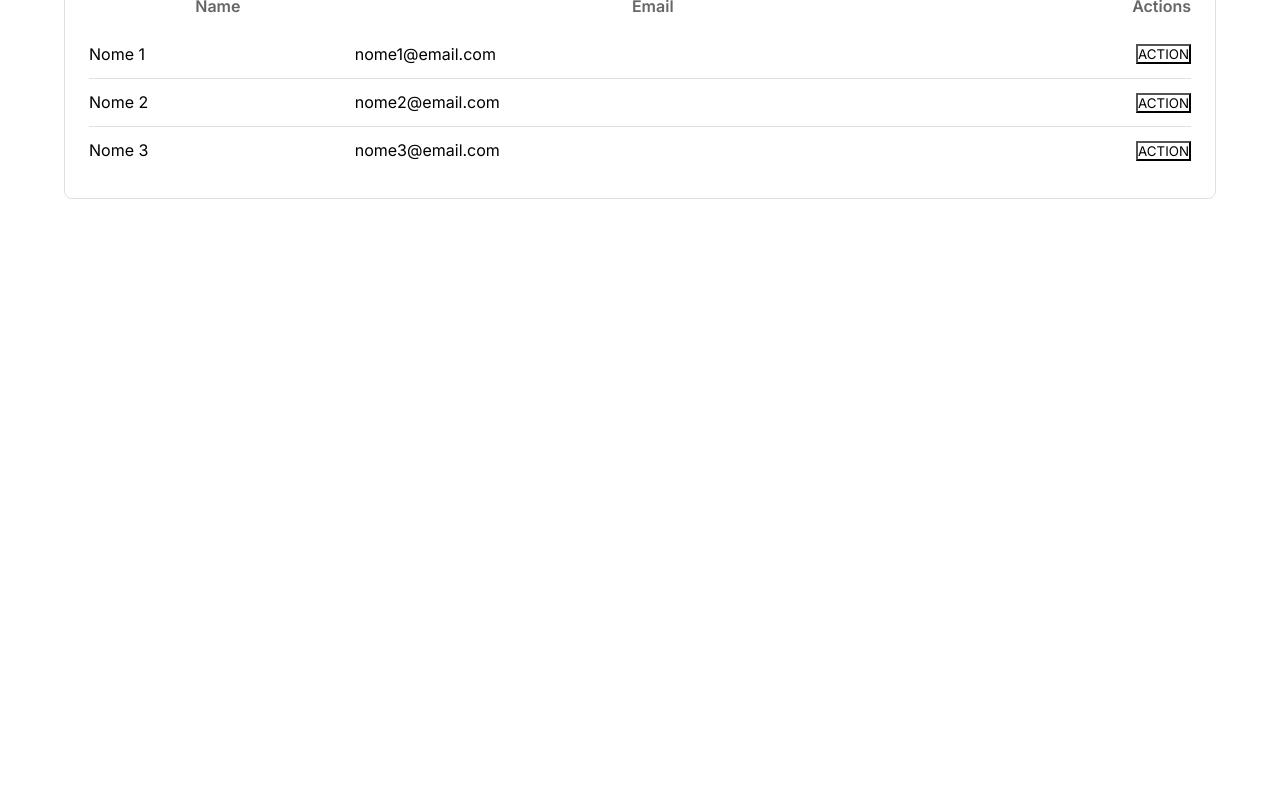
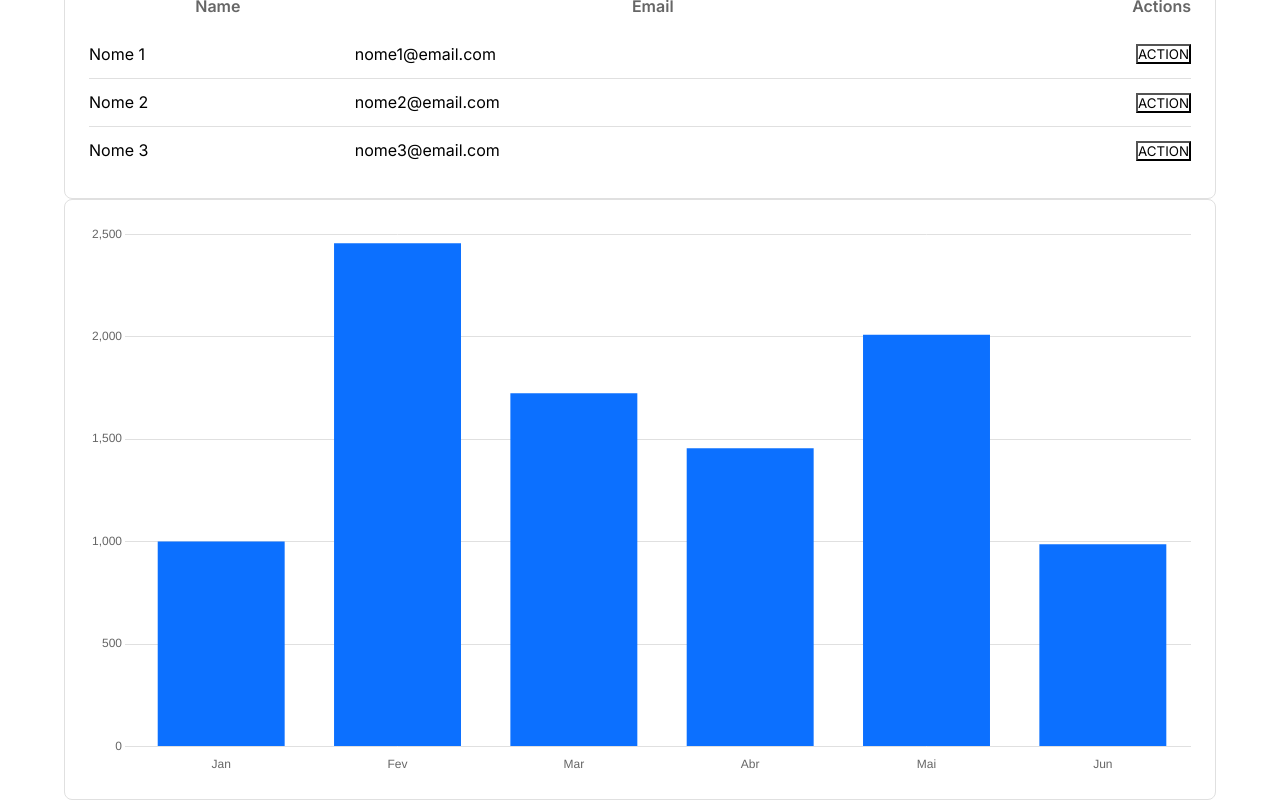
Before and after one commit to KennedyRamos/nedy-sales-dashboard-krs, a React (Vite) app: page /home in a window 1280 px wide. Shown: the part 441-1241 px from the top of the page. Before the commit the page ends 800 px from the top, so only its background shows below. Built offline with nearby package versions, Linux system fonts and the light colour scheme.

Commit message:
Feat: Chart Component

```diff
--- a/package.json
+++ b/package.json
@@ -16,7 +16,9 @@
     "@mui/material": "^6.5.0",
     "@mui/system": "^6.5.0",
     "@types/styled-components": "^5.1.35",
+    "chart.js": "^4.5.1",
     "react": "^19.2.0",
+    "react-chartjs-2": "^5.3.1",
     "react-dom": "^19.2.0",
     "react-router-dom": "^7.9.6",
     "styled-components": "^6.1.19"
--- /dev/null
+++ b/src/components/CustomChart.tsx
@@ -0,0 +1,81 @@
+import { useTheme } from "styled-components";
+import {
+    Chart as ChartJs,
+    CategoryScale,
+    LinearScale,
+    BarElement,
+    PointElement,
+    LineElement,
+    Title,
+    Tooltip,
+    Legend,
+} from 'chart.js'
+import { Line } from "react-chartjs-2"
+import { Bar } from "react-chartjs-2"
+import type { CustomChartProps } from "@/types";
+
+ChartJs.register(
+    CategoryScale,
+    LinearScale,
+    BarElement,
+    PointElement,
+    LineElement,
+    Title,
+    Tooltip,
+    Legend,
+)
+
+export default function CustomChart(props: CustomChartProps) {
+    const { data, labels, type } = props
+    const theme = useTheme()
+
+    const options = {
+        responsive: true,
+        scaleShowVerticalLines: false,
+        scales: {
+            x: {
+                border: {
+                    display: false,
+                },
+                grid: {
+                    display: false,
+                },
+                ticks: {
+                    color: theme.typographies.subtitle,
+                }
+            },
+            y: {
+                border: {
+                    display: false,
+                },
+                grid: {
+                    color: theme.appDefaltStroke,
+                },
+                ticks: {
+                    color: theme.typographies.subtitle,
+                },
+            },
+        },
+        plugins: {
+            legend: {
+                display: false,
+            }
+        }
+    }
+    const chartData ={
+        labels,
+        datasets: [
+            {
+                data: data,
+                borderColor: 'rgb(12, 112, 424)',
+                backgroundColor: 'rgba(12, 112, 424,1)',
+            }
+        ]
+    }
+
+    return type === 'bar' ? (
+        <Bar options={options} data={chartData} />
+    ) : (
+        <Line options={options} data={chartData} />
+    )
+}
--- a/src/components/index.ts
+++ b/src/components/index.ts
@@ -2,6 +2,7 @@
 export { default as Header} from './Header'
 export { default as AvatarsList} from './AvatarList'
 export { default as CustomTable} from './CustomTable'
+export { default as CustomChart} from './CustomChart'
 export * from './BannerImage'
 export * from './StyledButton'
 export * from './StyledInput'
--- a/src/pages/Home.tsx
+++ b/src/pages/Home.tsx
@@ -1,4 +1,4 @@
-import { Header, CardComponent, AvatarsList, CustomTable } from '@/components'
+import { Header, CardComponent, AvatarsList, CustomTable, CustomChart } from '@/components'
 import { Container } from '@mui/material'
 import { currencyConverter } from '@/utils'
 
@@ -45,12 +45,22 @@
     <>
       <Header />
       <Container maxWidth='lg'>
+
         <CardComponent >
           <AvatarsList listData={mockListData}/>
         </CardComponent>
+
         <CardComponent >
           <CustomTable headers={mockTableData.headers} rows={mockTableData.rows}/>
         </CardComponent>
+
+        <CardComponent>
+          <CustomChart
+          labels={['Jan', 'Fev', 'Mar', 'Abr', 'Mai', 'Jun']}
+          data={[1000.12, 2456.45, 1724, 1455.75, 2008.98, 987]}
+          type='bar'/>
+        </CardComponent>
+
       </Container>
     </>
   )
--- /dev/null
+++ b/src/types/customChart.d.ts
@@ -0,0 +1,5 @@
+export interface CustomChartProps {
+    labels: string[]
+    data: number[]
+    type: 'line' | 'bar'
+}
--- a/src/types/index.ts
+++ b/src/types/index.ts
@@ -3,3 +3,4 @@
 export * from './typographies'
 export * from './avatarsList'
 export * from './customTable'
+export * from './customChart'
```
Also changed, not shown: 1 other file (tests, documents, lock files or other folders).
